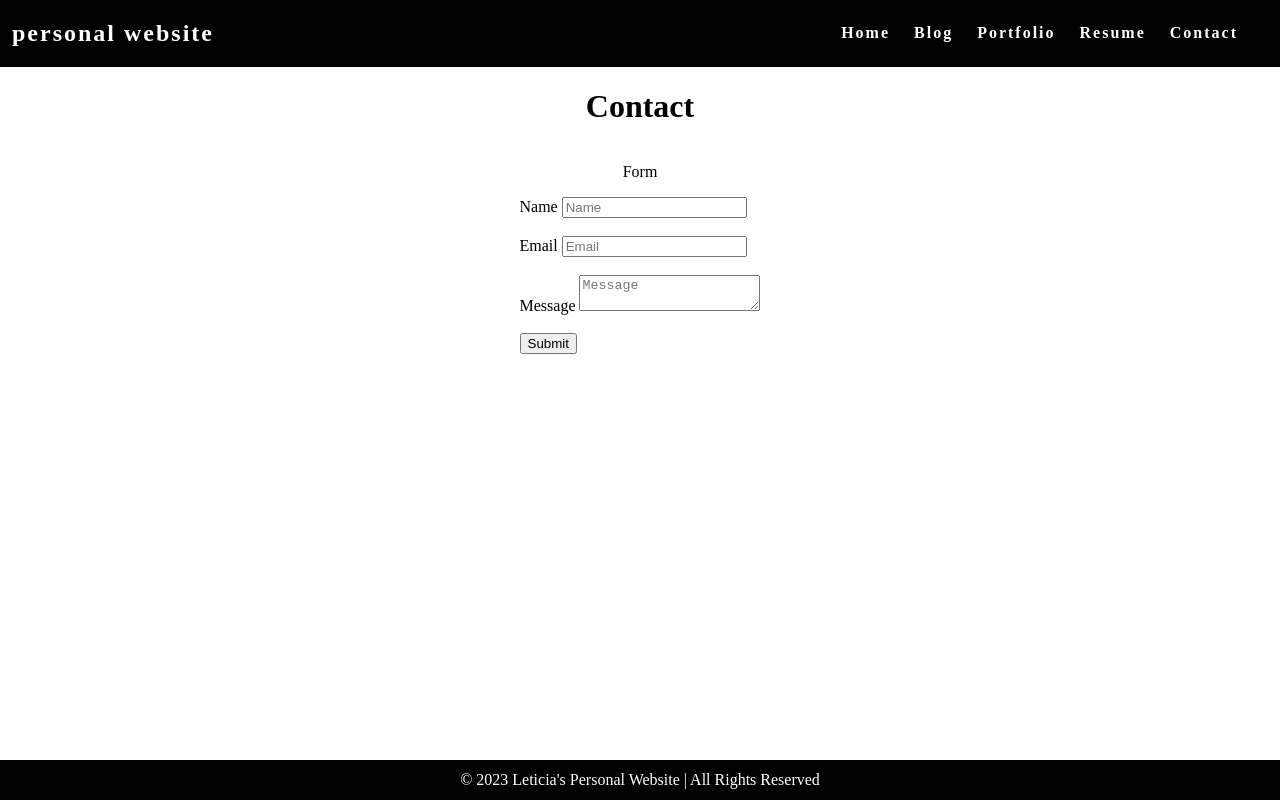
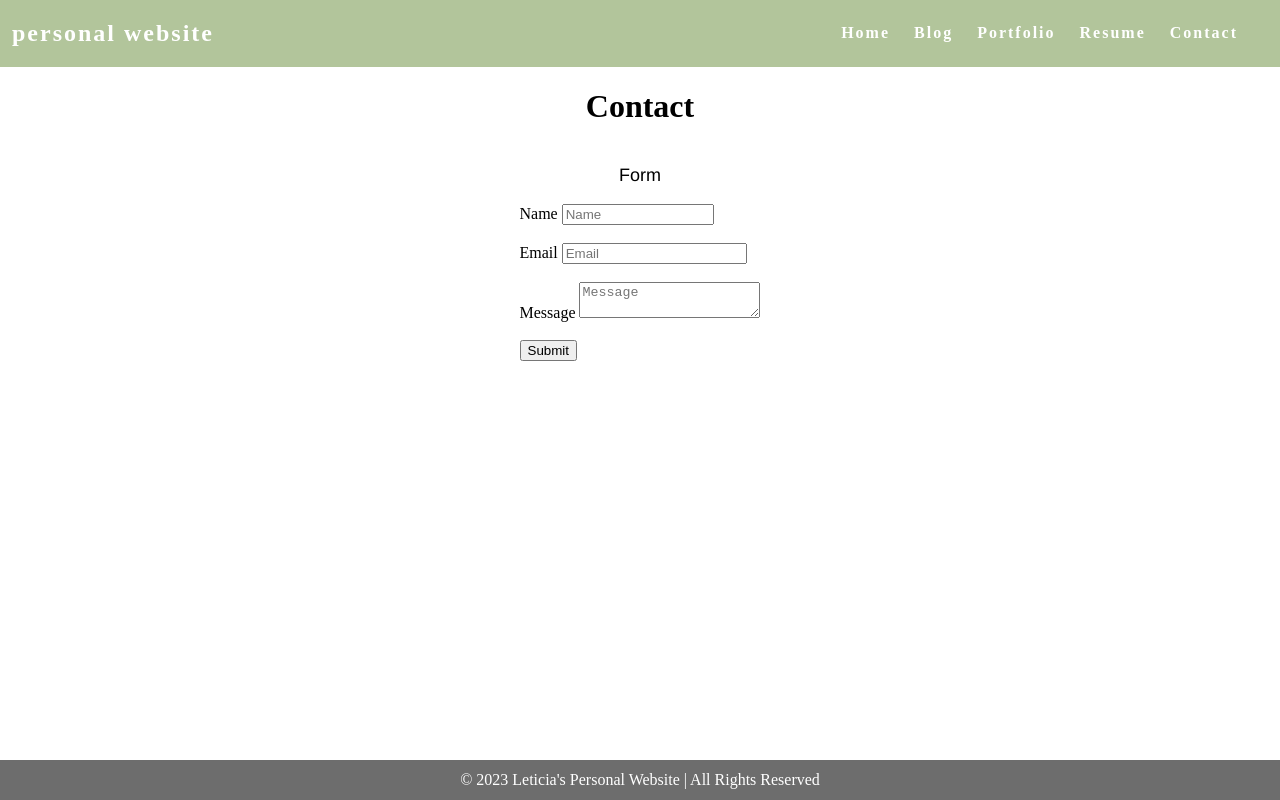
Before and after one commit to LeticiaLeon-Rodriguez/LeticiaLeonRodriguez.github.io, a plain HTML site: page contact.html in a window 1280 px wide. Drawn offline with Linux system fonts and the light colour scheme.

Commit message:
feat: changing colors and fonts

```diff
--- a/styles.css
+++ b/styles.css
@@ -33,7 +33,7 @@ main {
   align-items: center;
   text-align: center;
 
-  background-color: black;
+  background-color: #b2c59b;
   color: white;
   padding: 0px 0px;
 
@@ -63,10 +63,26 @@ main {
   display: flex;
   justify-content: center;
   align-items: center;
-  background-color: black;
+  background-color: rgb(109, 109, 109);
   color: white;
   position: absolute;
   bottom: 0;
   width: 100%;
   height: 2.5rem;
 }
+
+p {
+  font-family: "Franklin Gothic Medium";
+  font-weight: lighter;
+  font-size: 18px;
+}
+
+.section-title {
+  font-family: Cambria;
+  font-size: 25px;
+}
+
+input[type="text"] {
+  height: 25%;
+  width: 60%;
+}
```
